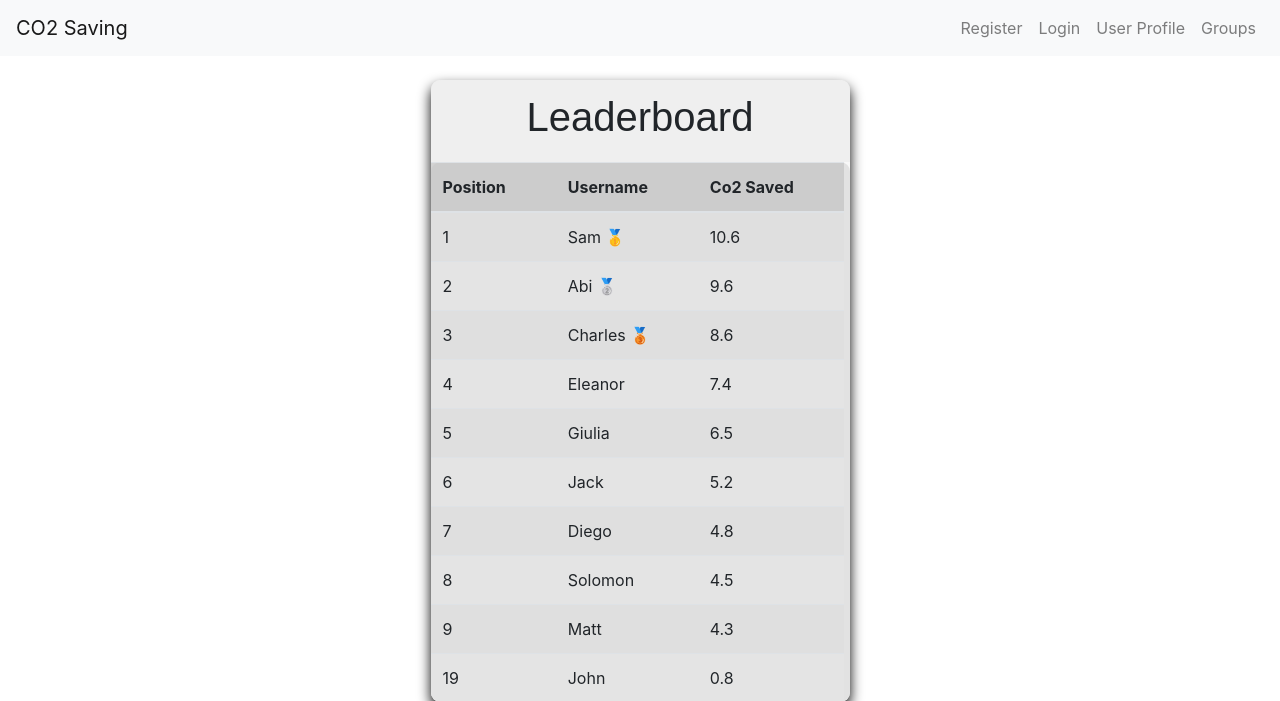
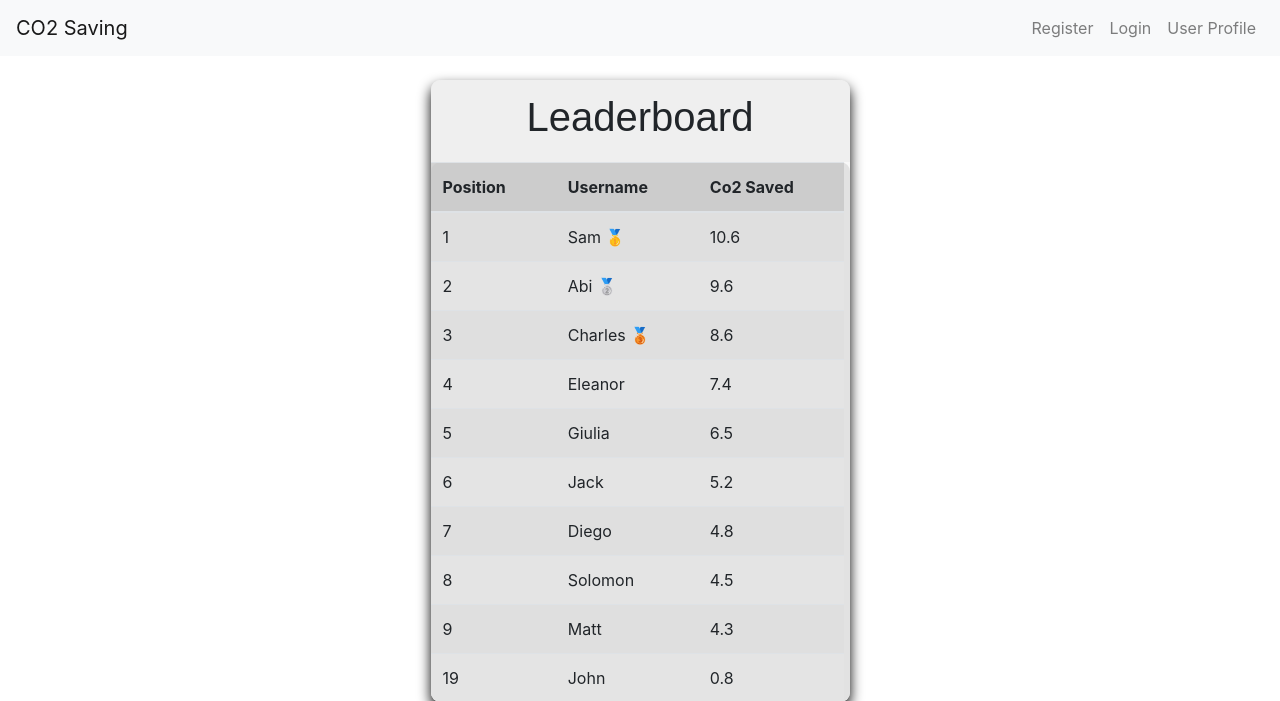
Before and after one commit to emforrest/ECM2434_Group_Software_Engineering_Project, a Django app: page /leaderboard/ in a window 1280 px wide. Shown: the top 701 px of the page. Run offline with Django 4.2, Linux system fonts and the light colour scheme; some libraries are stand-ins or nearby versions.

Commit message:
updated the nav-bar in leaderboard

```diff
--- a/sustainabilityGame/leaderboard/templates/leaderboard/leaderboard.html
+++ b/sustainabilityGame/leaderboard/templates/leaderboard/leaderboard.html
@@ -27,9 +27,6 @@
                     </li>
                     <li class="nav-item">
                         <a class="nav-link" href="/user/">User Profile</a>
-                    </li>
-                    <li class="nav-item">
-                        <a class="nav-link" href="/groups/">Groups</a>
                     </li>
                 </ul>
             </div>
```
